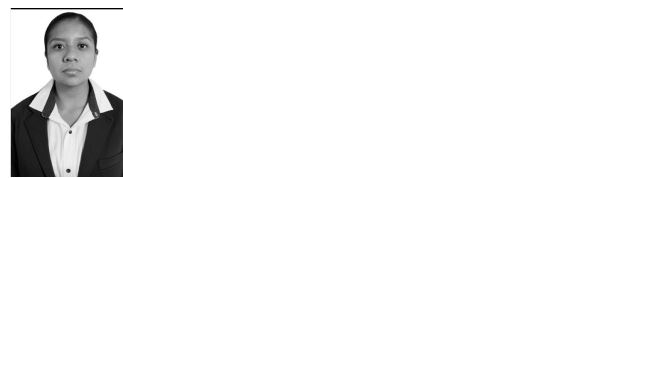
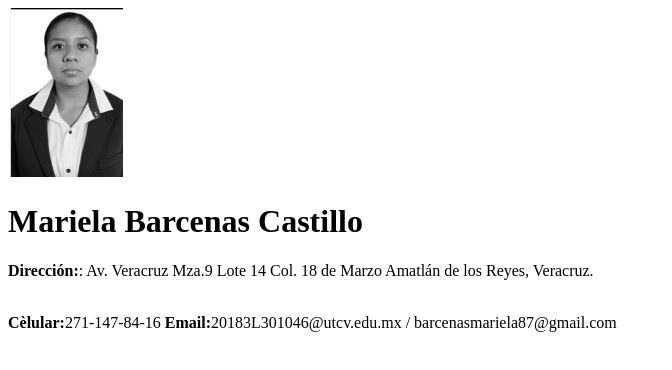
Before and after one commit to marieBC/curriculum_Mariela, a plain HTML site: page index.html in a window 1280 px wide. Shown: the whole page, without its empty margins (0-672 px from the left). Drawn offline with Linux system fonts and the light colour scheme.

Commit message:
creacion del encabezado que llevara nuestro curriculum

```diff
--- a/index.html
+++ b/index.html
@@ -11,9 +11,18 @@
 
       <div class="header">
           <div>
-              <img src="img/perfil.JPG">
+              <img src="img/perfil.JPG"/>
 
           </div>
+          <div class="nombre">
+              <h1> Mariela Barcenas Castillo</h1>
+              <p><b>Dirección:</b>: Av. Veracruz Mza.9 Lote 14 Col. 18 de Marzo Amatlán de los Reyes, Veracruz. </p>
+                <br>
+                <b>Cèlular:</b>271-147-84-16
+                <b>Email:</b>20183L301046@utcv.edu.mx / barcenasmariela87@gmail.com
+
+
+            </div>
 
       </div>
 
```
